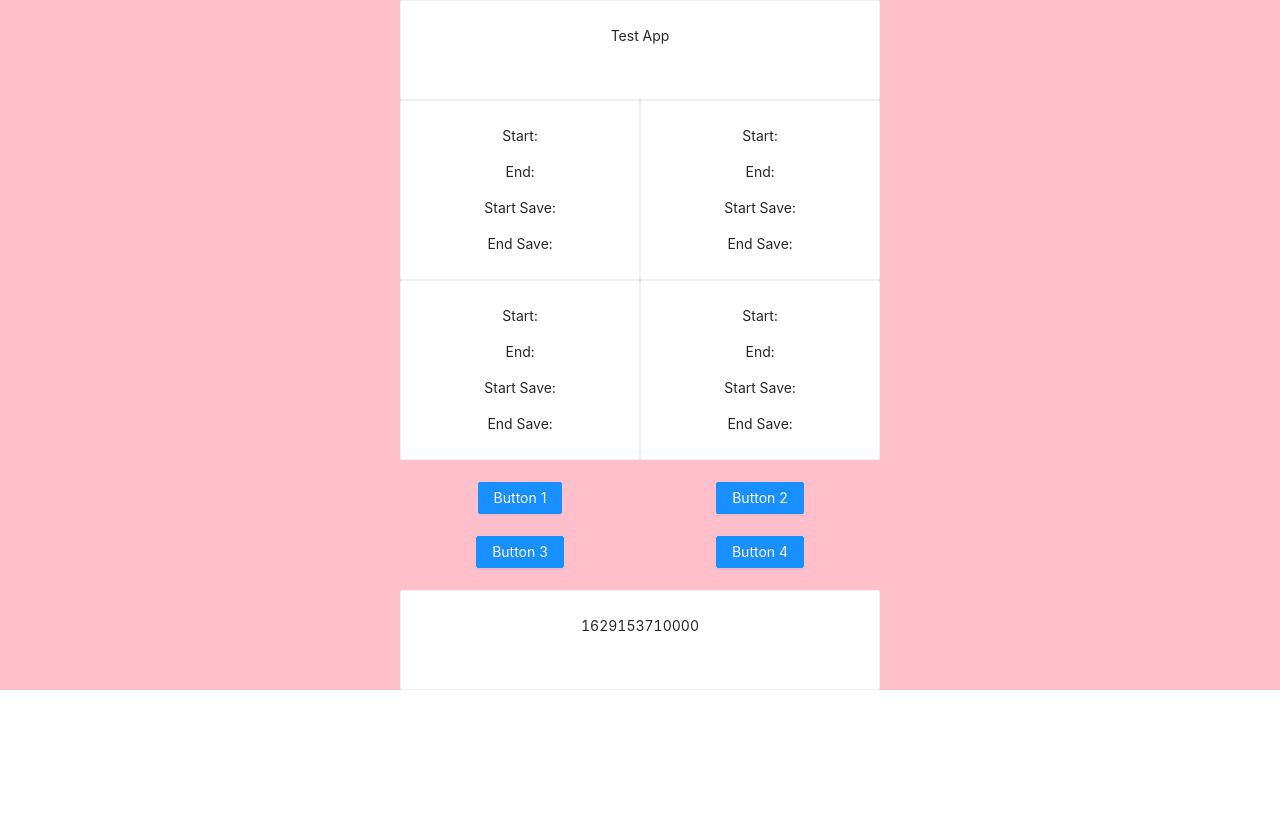
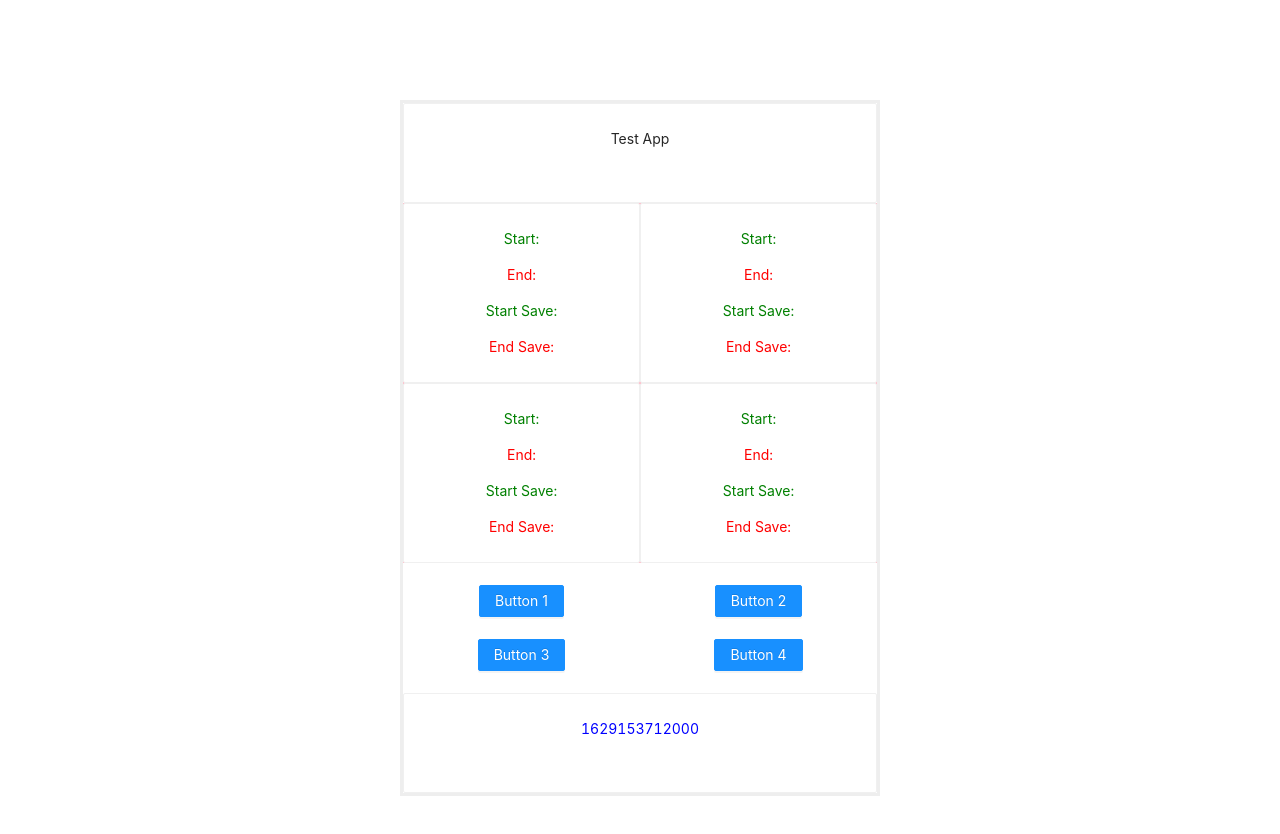
Before and after one commit to sahuaman83/SamagraX-Assignment, a React (Create React App) app: page / in a window 1280 px wide. Shown: the top 834 px of the page. Before the commit the page ends 800 px from the top, so only its background shows below. Built offline with nearby package versions, Linux system fonts and the light colour scheme; no server answers.

Commit message:
Module 1: Designed UI

```diff
--- a/src/App.css
+++ b/src/App.css
@@ -1,5 +1,6 @@
 .App {
   text-align: center;
+  margin-top: 100px;
 }
 
 .App-logo {
--- a/src/App.js
+++ b/src/App.js
@@ -77,32 +77,32 @@ function App() {
   const Unixtime = () =>{
     setInterval(() => {
       setCurTime(new Date().getTime())
-    }, 3000)
+    }, 5000)
     return curTime;
   }
 
   return (
     <div className="App">
-      <Row style={{backgroundColor: 'pink'}} justify="center">
-            <Col span={9}>
+      <Row justify="center">
+            <Col style={{border: '3px solid #eee' }} span={9}>
                 <Card style={{ height: 100}}>
                   <p>Test App</p>
                 </Card>
               <Row style={{backgroundColor: 'pink'}}>
                 <Col span={12}>
                   <Card style={{ height: 180}}>
-                    <p>Start: {cmntStrt} </p>
-                    <p>End: {cmntEnd}</p>
-                    <p>Start Save:</p>
-                    <p>End Save:</p>
+                    <p style={{color: 'green'}}>Start: {cmntStrt} </p>
+                    <p style={{color: 'red'}}>End: {cmntEnd}</p>
+                    <p style={{color: 'green'}}>Start Save:</p>
+                    <p style={{color: 'red'}}>End Save:</p>
                   </Card>
                 </Col>
                 <Col span={12}>
                   <Card style={{ height: 180}}>
-                  <p>Start: {phtoStrt}</p>
-                    <p>End: {phtoEnd}</p>
-                    <p>Start Save:</p>
-                    <p>End Save:</p>
+                    <p style={{color: 'green'}}>Start: {phtoStrt}</p>
+                    <p style={{color: 'red'}}>End: {phtoEnd}</p>
+                    <p style={{color: 'green'}}>Start Save:</p>
+                    <p style={{color: 'red'}}>End Save:</p>
                   </Card>
                 </Col>
               </Row>
@@ -110,18 +110,18 @@ function App() {
               <Row style={{backgroundColor: 'pink'}}>
                 <Col span={12}>
                   <Card style={{ height: 180}}>
-                  <p>Start: {todoStrt}</p>
-                    <p>End: {todoEnd}</p>
-                    <p>Start Save:</p>
-                    <p>End Save:</p>
+                  <p style={{color: 'green'}}>Start: {todoStrt}</p>
+                    <p style={{color: 'red'}}>End: {todoEnd}</p>
+                    <p style={{color: 'green'}}>Start Save:</p>
+                    <p style={{color: 'red'}}>End Save:</p>
                   </Card>
                 </Col>
                 <Col span={12}>
                   <Card style={{ height: 180}}>
-                    <p>Start: {postStrt}</p>
-                    <p>End: {postEnd}</p>
-                    <p>Start Save:</p>
-                    <p>End Save:</p>
+                    <p style={{color: 'green'}}>Start: {postStrt}</p>
+                    <p style={{color: 'red'}}>End: {postEnd}</p>
+                    <p style={{color: 'green'}}>Start Save:</p>
+                    <p style={{color: 'red'}}>End Save:</p>
                   </Card>
                 </Col>
               </Row>
@@ -153,7 +153,7 @@ function App() {
               <Row>
                 <Col span={24}>
                   <Card style={{ height: 100}}>
-                    <p>{Unixtime()}</p>
+                    <p style={{color: 'blue'}}>{Unixtime()}</p>
                   </Card>
                 </Col>
               </Row>
```
